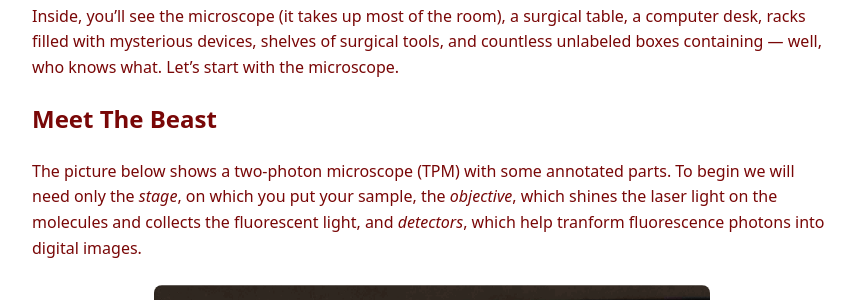
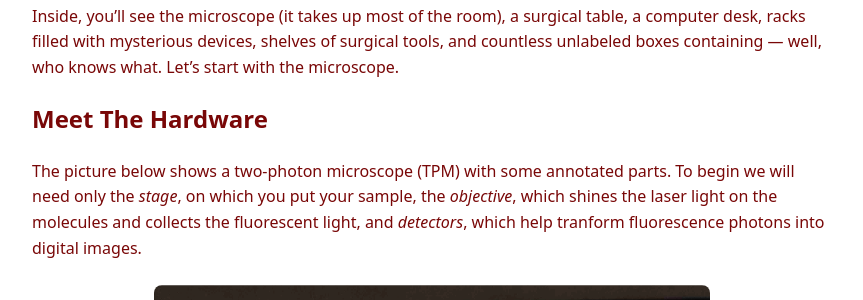
Before and after one commit to drkutuzov/drkutuzov.github.io, a Jekyll site: the page built from guide/day1.md, in a window 1280 px wide and 900 px high. Shown: the part 407-707 px from the top of the window, without its empty margins (208-1071 px from the left). Built offline with Jekyll 4.4.1, drawn with Linux system fonts in a browser that asks for light colours; our own code applies the rules of GitHub Pages for plain Markdown files; some of the changed text lies outside the part shown.

Commit message:
day1 edit

```diff
--- a/guide/day1.md
+++ b/guide/day1.md
@@ -9,7 +9,7 @@ Once you’ve checked, you may turn on the lights — but keep in mind that one
 Inside, you’ll see the microscope (it takes up most of the room), a surgical table, a computer desk, racks filled with mysterious devices, shelves of surgical tools, and countless unlabeled boxes containing — well, who knows what.
 Let's start with the microscope.
 
-## Meet The Beast
+## Meet The Hardware
 The picture below shows a two-photon microscope (TPM) with some annotated parts.
 To begin we will need only the *stage*, on which you put your sample, the *objective*, which shines the laser light on the molecules and collects the fluorescent light, and *detectors*, which help tranform fluorescence photons into digital images.
 
```
Also changed, not shown: other parts of guide/day1.md (+1 -1 lines).
